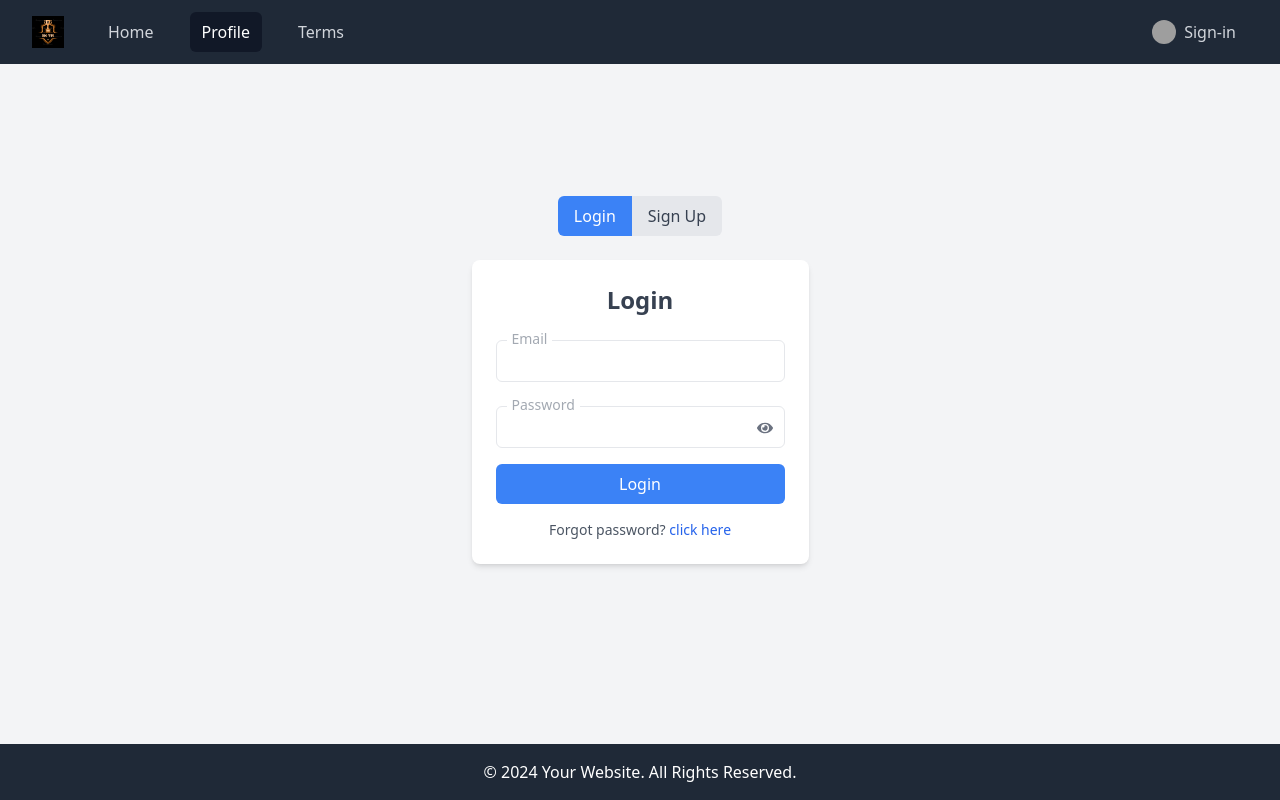
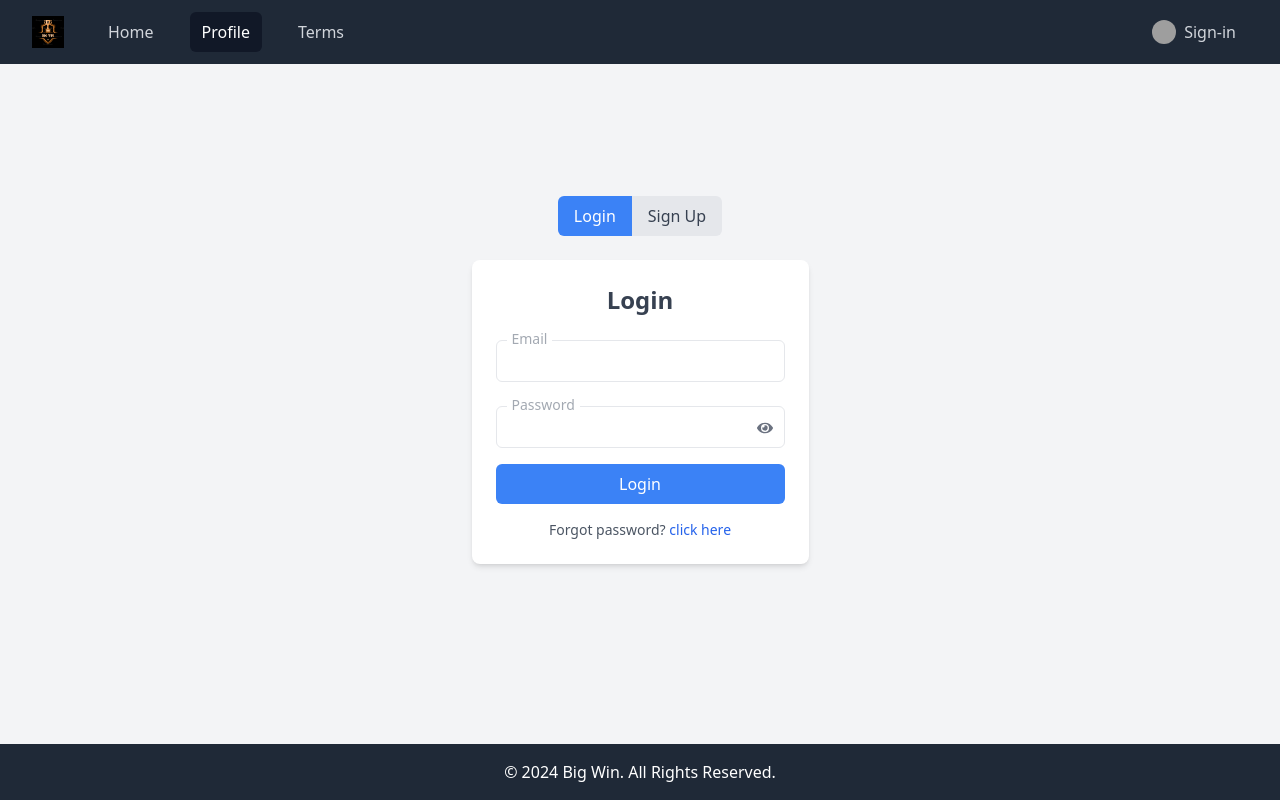
Before and after one commit to Bhagirathsheela/big-win, a React (Create React App) app in the folder frontend/: page /profile in a window 1280 px wide. Built offline with nearby package versions, Linux system fonts and the light colour scheme; grey boxes are pictures that could not be loaded; the HTML template or start-up script is replaced by a standard one.

Commit message:
updated rights content

```diff
--- a/frontend/src/Footer/index.js
+++ b/frontend/src/Footer/index.js
@@ -2,7 +2,7 @@
 
 const index = () => (
   <footer className="bg-gray-800 text-white text-center p-4">
-    <p>&copy; 2024 Your Website. All Rights Reserved.</p>
+    <p>&copy; 2024 Big Win. All Rights Reserved.</p>
   </footer>
 );
 
```
